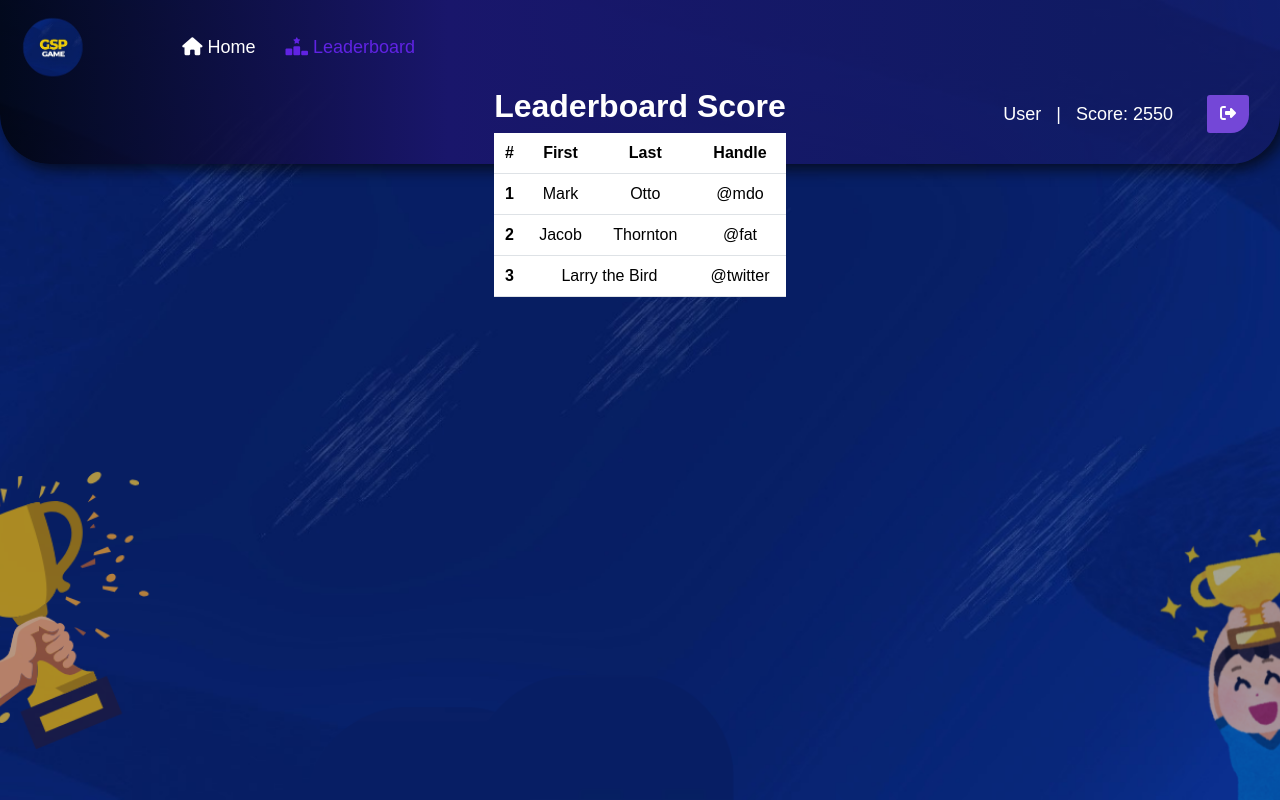
After one commit to syamsudin23/Gsp_game, a CodeIgniter 4 app: the page made by app/Views/Leaderboard/v_Lboard.php in a window 1280 px wide. The commit adds this page. Run offline with PHP 8.4 and a stand-in for CodeIgniter, Linux system fonts and the light colour scheme; the template is opened without the code that fills it, so the values that code supplies are empty; some libraries are stand-ins or nearby versions.

Commit message:
menambahkan folder dashboard/ dan file v_Lboard.php

```diff
--- a/app/Config/Routes.php
+++ b/app/Config/Routes.php
@@ -17,7 +17,9 @@ $routes->POST('/process_login', 'c_Auth::process_login'); // rute -> halaman reg
 $routes->get('/register', 'c_Auth::register'); // rute -> halaman register
 
 
-$routes->POST('/logout', 'c_Auth::logout'); // rute -> untuk logout dan kembali ke login
+$routes->get('/logout', 'c_Auth::logout'); // rute -> untuk logout dan kembali ke login
 
 
 $routes->get('/dashboard', 'c_Dash::Dashboard_user'); // rute -> halaman dashboard User setelah Login
+
+$routes->get('/Leaderboard', 'c_Lboard::Leader_board'); // rute -> halaman dashboard User setelah Login
--- a/app/Views/Dashboard/Dash_user.php
+++ b/app/Views/Dashboard/Dash_user.php
@@ -772,7 +772,7 @@
             <a href="/dashboard" class="active">
                 <i class="fa-solid fa-house"></i>  Home
             </a>
-            <a href="#">
+            <a href="/Leaderboard">
                  <i class="fa-solid fa-ranking-star"></i> Leaderboard
             </a>
 
--- /dev/null
+++ b/app/Views/Leaderboard/v_Lboard.php
@@ -0,0 +1,335 @@
+<!DOCTYPE html>
+<html lang="en">
+<head>
+    <meta charset="UTF-8">
+    <meta name="viewport" content="width=device-width, initial-scale=1.0">
+    <title>GSP Game - Dashboard</title>
+
+    <!-- Link Fontawesome icon -->
+
+    <link rel="stylesheet" href="https://cdnjs.cloudflare.com/ajax/libs/font-awesome/4.7.0/css/font-awesome.min.css">
+
+    <!-- Bootstrap CSS -->
+    <link href="https://cdn.jsdelivr.net/npm/bootstrap@5.3.0-alpha3/dist/css/bootstrap.min.css" rel="stylesheet">
+
+    <link href="https://unpkg.com/aos@2.3.1/dist/aos.css" rel="stylesheet">
+
+    <script src="https://unpkg.com/aos@2.3.1/dist/aos.js"></script>
+
+
+
+    <style>
+        @import url('https://fonts.googleapis.com/css2?family=Poppins:ital,wght@0,100;0,200;0,300;0,400;0,500;0,600;0,700;0,800;0,900;1,100;1,200;1,300;1,400;1,500;1,600;1,700;1,800;1,900&display=swap');
+
+
+        * {
+            margin: 0;
+            padding: 0;
+            box-sizing: border-box;
+            font-family: Arial, sans-serif;
+
+        }
+        body {
+            position: relative;
+            margin: 0;
+            justify-content: center;
+            align-items: center;
+            scroll-snap-type: y mandatory; /* Efek scroll halus antar section */
+            scroll-behavior: smooth;
+
+        }
+
+
+
+
+
+        .navbar {
+            position: absolute;
+            top: -100px;
+            left: 0;
+            width: 100%;
+            background: linear-gradient(90deg, rgba(0, 0, 0, 0.77) 0%, rgb(25, 22, 107) 35%, rgba(24, 23, 98, 0.53) 85%);
+            padding: 15px;
+            display: flex;
+            align-items: center;
+            border-radius: 0px 0px 50px 50px;
+            box-shadow: 5px 5px 15px rgba(5, 5, 5, 0.73);
+        }
+
+        .login{
+            padding-left: 200%;
+        }
+
+        .logo img{
+            border-radius: 100px;
+        }
+
+
+        .logo img:hover{
+
+            transform: rotate(10deg);
+            box-shadow: 2px 2px 15px 2px rgba(133, 11, 215, 0.32);
+            transition: 0.3s ease-in-out;
+        }
+
+        .navbar .logo img{
+            width: 75px;
+            height: 65px;
+
+        }
+
+
+        .nav-links {
+            margin-left: auto;
+            display: flex;
+            gap: 30px;
+            margin-right: 850px;
+            font-family: Arial, Helvetica, sans-serif;
+
+
+        }
+        .nav-links a {
+            color: white;
+            text-decoration: none;
+            font-size: 18px;
+
+        }
+
+        .nav-links a:hover {
+            color: rgb(116, 71, 215);
+            text-decoration: none;
+            font-size: 18px;
+            transition: all .3s ease-in-out;
+
+        }
+
+        .nav-links a.active{
+            color: rgb(96, 35, 227);
+        }
+
+
+        .user-info {
+            margin-top: 15px;
+            margin-left: auto;
+            color: white;
+            display: flex;
+            align-items: center;
+            gap: 10px;
+            font-size: 18px;
+
+
+        }
+
+
+
+        #home-section{
+            height: 100vh; /* Setiap section satu layar penuh */
+            width: 100%;
+            display: flex;
+
+            scroll-snap-align: start;
+
+            background: url('uploads/img/Leaderboard-page.png') no-repeat center/cover;
+            align-items: center;
+            justify-content: center;
+        }
+
+
+
+
+
+
+
+        .container-home {
+            text-align: center;
+            color: white;
+            opacity: 0;
+            margin-bottom: 400px;
+
+        }
+        .container-home h1 {
+            font-size: 2rem;
+            font-weight: bold;
+            transition: filter 0.3s ease;
+            position: relative;
+
+
+        }
+
+
+
+        .btn-logout{
+            border-radius: 3px 3px 18px 3px;
+            background-color: rgb(116, 71, 215);
+            color: white;
+        }
+
+        .btn-logout:hover{
+            color: white;
+            background-color: rgb(215, 71, 95);;
+            transition: all .3s ease-in-out;
+        }
+
+        .logout {
+            font-size: 18px;
+            color: white;
+            cursor: pointer;
+        }
+
+
+        /* Table css */
+
+
+
+
+
+    </style>
+</head>
+<body>
+
+    <!-- navbar -->
+
+    <div class="navbar">
+        <div class="logo">
+           <a href="#"> <img src="<?= base_url('uploads/img/gsp-logo.png') ?>" alt="gsp-logo"></a>
+        </div>
+        <div class="nav-links">
+            <a href="/dashboard">
+                <i class="fa-solid fa-house"></i>  Home
+            </a>
+            <a href="/Leaderboard" class="active">
+                 <i class="fa-solid fa-ranking-star"></i> Leaderboard
+            </a>
+
+        </div>
+        <div class="user-info">
+          <p style="cursor: default;">User &nbsp | &nbsp Score: 2550</p>
+            <a href="/logout"><button class="btn btn-logout mb-3 ms-4 me-3 "><i class="fa-solid fa-right-from-bracket"></i></button></a>
+        </div>
+    </div>
+
+    <!-- End navbar -->
+
+
+
+    <!-- Home section -->
+    <section id="home-section">
+        <div class="container-home">
+            <h1>Leaderboard Score</h1>
+
+            <div class="container-table">
+                <table class="table">
+                    <thead>
+                        <tr>
+                            <th scope="col">#</th>
+                            <th scope="col">First</th>
+                            <th scope="col">Last</th>
+                            <th scope="col">Handle</th>
+                        </tr>
+                    </thead>
+                    <tbody>
+                        <tr>
+                            <th scope="row">1</th>
+                            <td>Mark</td>
+                            <td>Otto</td>
+                            <td>@mdo</td>
+                        </tr>
+                        <tr>
+                            <th scope="row">2</th>
+                            <td>Jacob</td>
+                            <td>Thornton</td>
+                            <td>@fat</td>
+                        </tr>
+                        <tr>
+                            <th scope="row">3</th>
+                            <td colspan="2">Larry the Bird</td>
+                            <td>@twitter</td>
+                        </tr>
+                    </tbody>
+                </table>
+            </div>
+
+
+
+
+
+        </div>
+
+
+    </section>
+
+
+
+    <!-- End Home section -->
+
+
+
+
+
+
+
+
+
+
+
+
+    <!-- Animation Gsap navbar dan container -->
+    <script>
+        window.onload = function() {
+            gsap.to(".navbar", {
+                duration: 1.8,
+                y: 100, // Turunkan navbar dari posisi awal
+                ease: "power2.out" // Efek halus
+            });
+
+                gsap.to(".container-home", {
+                duration: 1.5,
+                opacity: 1,
+                y: 0, // Geser ke atas ke posisi normal
+                ease: "power2.out",
+                delay: 0.5 // Biar muncul setelah navbar turun
+            });
+
+            gsap.from(".container-home > *", {
+                duration: 1.2,
+                opacity: 0,
+                y: 50, // Muncul dari bawah
+                stagger: 0.3, // Tiap elemen muncul berurutan
+                ease: "power2.out",
+                delay: 0.7 // Sedikit lebih lambat dari container biar efeknya smooth
+            });
+
+        };
+
+    </script>
+
+
+    <script>
+        AOS.init()
+
+    </script>
+
+
+
+
+    <script>
+        // Set initial states
+        gsap.set(".container-home", { opacity: 0 });
+
+        // Create animation
+        gsap.timeline()
+        .to(".container-home", { opacity: 1, duration: .8, ease: "power3.out" }, "-=0.5"); // Animasi untuk isi dalam container
+    </script>
+
+
+
+
+     <!-- GSAP -->
+     <script src="https://cdnjs.cloudflare.com/ajax/libs/gsap/3.12.2/gsap.min.js"></script>
+
+
+     <!-- Fontawesome kit -->
+
+    <script src="https://kit.fontawesome.com/c6b28474b5.js" crossorigin="anonymous"></script>
+</body>
+</html>
--- a/app/Views/auth/v_register.php
+++ b/app/Views/auth/v_register.php
@@ -105,7 +105,6 @@
             <div class="form-container">
                 <h3 class="card-title mt-2 mb-5" style="font-weight: bold;padding-bottom:20px;  color:rgb(97, 52, 220);">Register</h3>
                 <form action="/login" method="post" id="loginForm">
-                    <?= csrf_field() ?>
                     <input type="text" name="username" id="username" placeholder="Username" required class="form-input">
                     <input type="password" name="password" id="password" placeholder="Password" required class="form-input mb-4">
                     <button type="submit" class="btn btn-primary btn-login">Register Now!</button>
```
Also changed, not shown: app/Controllers/c_Lboard.php (added, +15 -0 lines), app/Views/Dashboard/Dash_awal.php (+16 -8 lines), app/Controllers/c_Auth.php (line endings or trailing spaces), public/uploads/img/Leaderboard-page.png (added).
